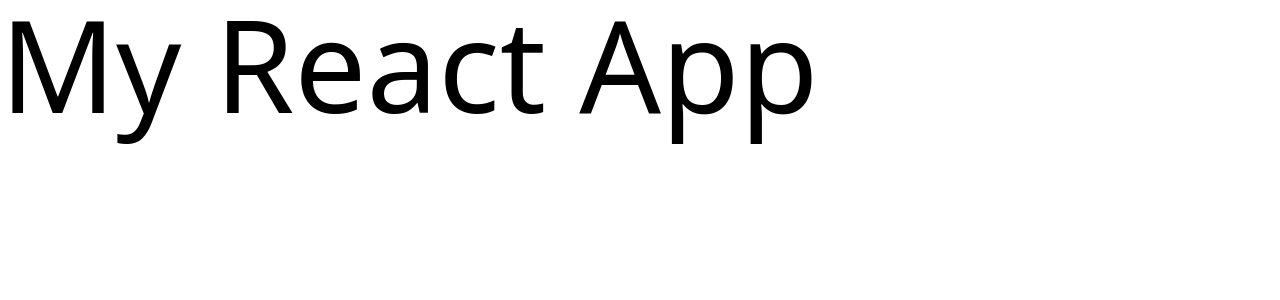
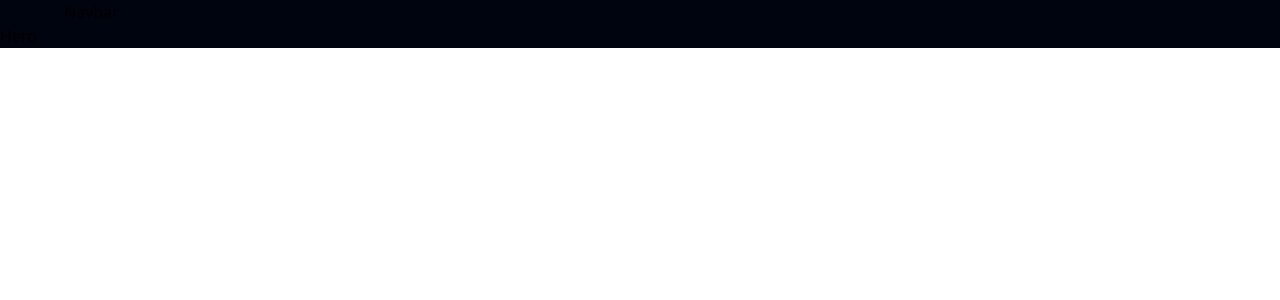
Before and after one commit to Revan99/moderen-bank-app, a React (Vite) app: page / in a window 1280 px wide. Shown: the top 300 px of the page. Built offline with nearby package versions, Linux system fonts and the light colour scheme.

Commit message:
add: components and styles

```diff
--- a/src/App.jsx
+++ b/src/App.jsx
@@ -1,7 +1,15 @@
+import styles from "./style";
+
 function App() {
   return (
-    <div className="App">
-      <h1 className="text-9xl">My React App</h1>
+    <div className="w-full overflow-hidden bg-primary">
+      <div className={`${styles.paddingX} ${styles.flexCenter}`}>
+        <div className={`${styles.boxWidth}`}>Navbar</div>
+      </div>
+
+      <div className={`bg-primary ${styles.flexStart} `}>
+        <div className={`${styles.boxWidth}`}>Hero</div>
+      </div>
     </div>
   );
 }
--- /dev/null
+++ b/src/components/Billing.jsx
@@ -0,0 +1,7 @@
+import React from "react";
+
+const Billing = () => {
+  return <div>Billing</div>;
+};
+
+export default Billing;
--- /dev/null
+++ b/src/components/Business.jsx
@@ -0,0 +1,7 @@
+import React from "react";
+
+const Business = () => {
+  return <div>Business</div>;
+};
+
+export default Business;
--- /dev/null
+++ b/src/components/Button.jsx
@@ -0,0 +1,7 @@
+import React from "react";
+
+const Button = () => {
+  return <div>Button</div>;
+};
+
+export default Button;
--- /dev/null
+++ b/src/components/CardDeal.jsx
@@ -0,0 +1,7 @@
+import React from "react";
+
+const CardDeal = () => {
+  return <div>CardDeal</div>;
+};
+
+export default CardDeal;
--- /dev/null
+++ b/src/components/Clients.jsx
@@ -0,0 +1,7 @@
+import React from "react";
+
+const Clients = () => {
+  return <div>Clients</div>;
+};
+
+export default Clients;
--- /dev/null
+++ b/src/style.js
@@ -0,0 +1,30 @@
+const styles = {
+  boxWidth: "xl:max-w-[1280px] w-full",
+
+  heading2:
+    "font-poppins font-semibold xs:text-[48px] text-[40px] text-white xs:leading-[76.8px] leading-[66.8px] w-full",
+  paragraph:
+    "font-poppins font-normal text-dimWhite text-[18px] leading-[30.8px]",
+
+  flexCenter: "flex justify-center items-center",
+  flexStart: "flex justify-center items-start",
+
+  paddingX: "sm:px-16 px-6",
+  paddingY: "sm:py-16 py-6",
+  padding: "sm:px-16 px-6 sm:py-12 py-4",
+
+  marginX: "sm:mx-16 mx-6",
+  marginY: "sm:my-16 my-6",
+};
+
+export const layout = {
+  section: `flex md:flex-row flex-col ${styles.paddingY}`,
+  sectionReverse: `flex md:flex-row flex-col-reverse ${styles.paddingY}`,
+
+  sectionImgReverse: `flex-1 flex ${styles.flexCenter} md:mr-10 mr-0 md:mt-0 mt-10 relative`,
+  sectionImg: `flex-1 flex ${styles.flexCenter} md:ml-10 ml-0 md:mt-0 mt-10 relative`,
+
+  sectionInfo: `flex-1 ${styles.flexStart} flex-col`,
+};
+
+export default styles;
```
